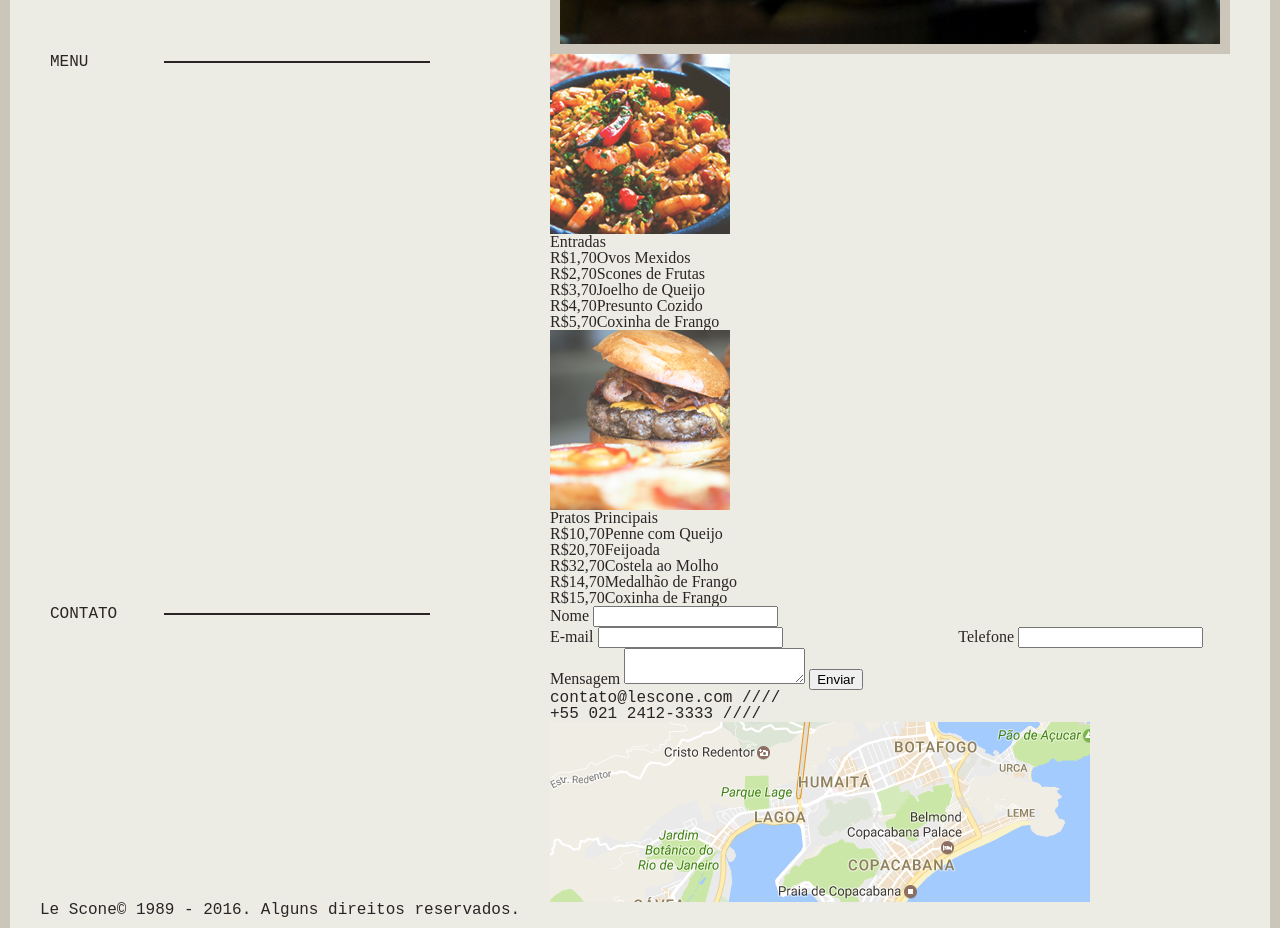
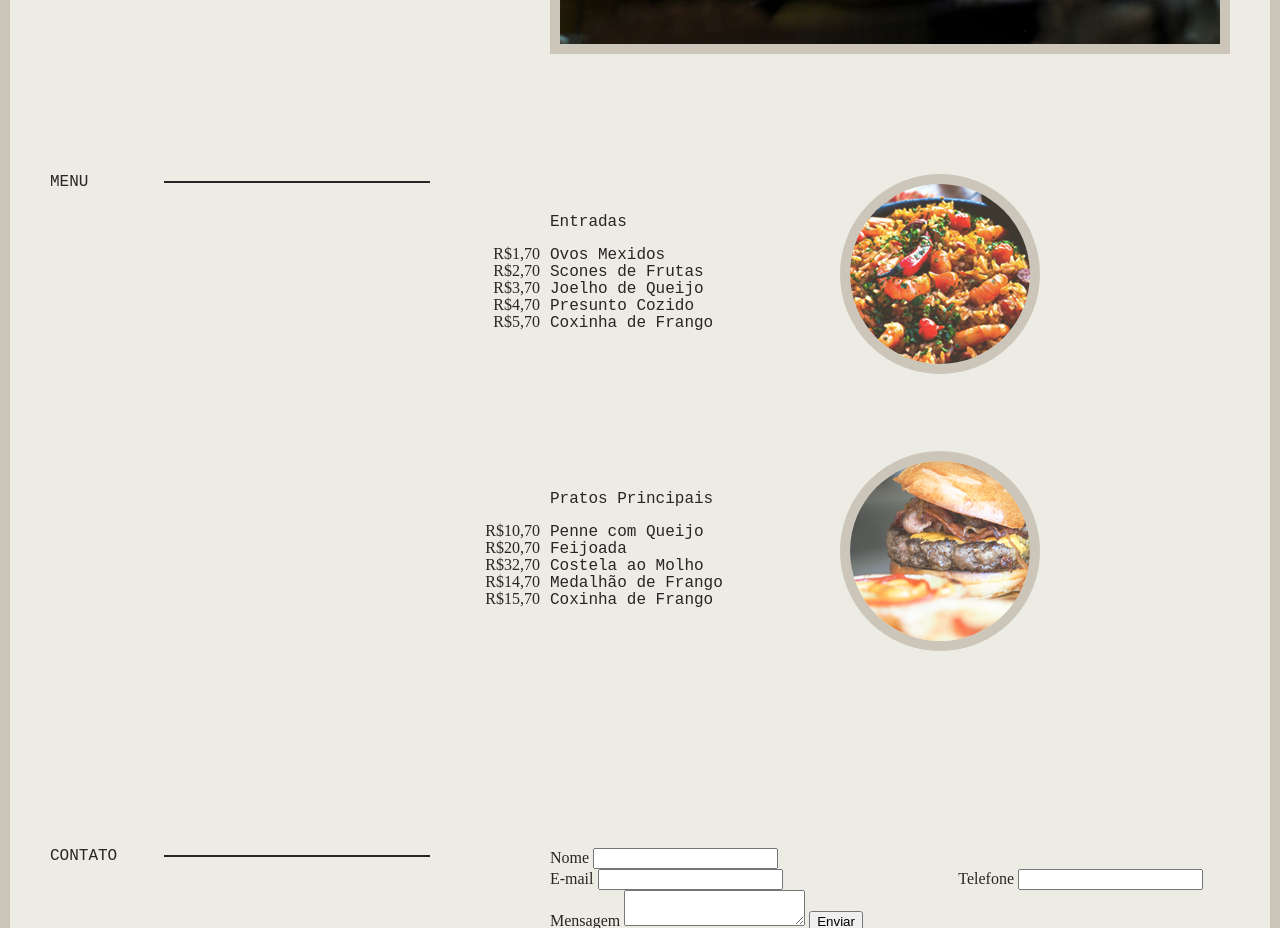
Before and after one commit to bagrielz/lescone-project, a plain HTML site: page index.html in a window 1280 px wide. Shown: the part 892-1820 px from the top of the page. Drawn offline with Linux system fonts and the light colour scheme; a web font is replaced by a local one.

Commit message:
Adicionado os estilos na seção de menu.

```diff
--- /dev/null
+++ b/scss/_menu.scss
@@ -0,0 +1,49 @@
+.menu {
+  margin-top: 120px;
+  margin-bottom: 120px;
+  @include device(small) {
+    margin-top: 60px;
+    margin-bottom: 60px;
+  }
+}
+
+.menu-item {
+  margin-bottom: 120px;
+  h2 {
+    @include type-1(24);
+    padding-top: 2.5rem;
+    margin-bottom: 1rem;
+  }
+  li {
+    @include type-1(18);
+    line-height: rem(35, 18);
+    span {
+      font-family: $font-2;
+      color: $neutral;
+      display: inline-block;
+
+      width: 70px;
+      margin-right: 10px;
+      text-align: right;
+      margin-left: -80px;
+      @include device(small) {
+        margin-left: 0px;
+        width: auto;
+      }
+    }
+  }
+  img {
+    border-radius: 50%;
+    border: 10px solid $background-2;
+    position: absolute;
+    right: 0;
+    @include device(large) {
+      right: 200px;
+    }
+    @include device(small) {
+      margin-top: 40px;
+      right: 10px;
+      width: 140px;
+    }
+  }
+}
--- a/scss/style.scss
+++ b/scss/style.scss
@@ -6,3 +6,4 @@
 
 // Seções
 @import "intro";
+@import "menu";
```
Also changed, not shown: css/style.css.
